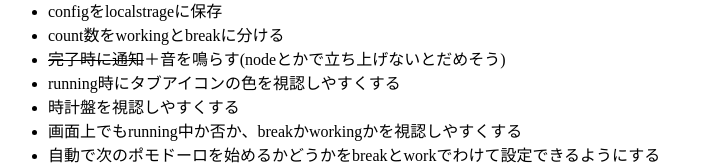
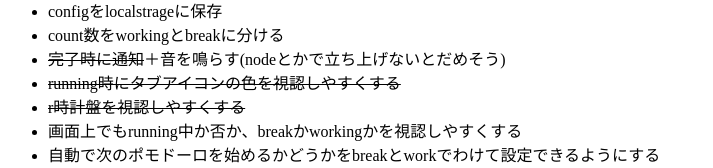
Before and after one commit to massirohuyu/asobiba, a website: page docs/pomodoro.html in a window 1280 px wide. Shown: the part 554-722 px from the top of the page, without its empty margins (0-713 px from the left). Drawn offline with nearby package versions, Linux system fonts and the light colour scheme.

Commit message:
[clean] タスクチェック

```diff
--- a/docs/pomodoro.html
+++ b/docs/pomodoro.html
@@ -62,8 +62,8 @@
               <li>configをlocalstrageに保存</li>
               <li>count数をworkingとbreakに分ける</li>
               <li><del>完了時に通知</del>＋音を鳴らす(nodeとかで立ち上げないとだめそう)</li>
-              <li>running時にタブアイコンの色を視認しやすくする</li>
-              <li>時計盤を視認しやすくする</li>
+              <li><del>running時にタブアイコンの色を視認しやすくする</del></li>
+              <li><del>r時計盤を視認しやすくする</del></li>
               <li>画面上でもrunning中か否か、breakかworkingかを視認しやすくする</li>
               <li>自動で次のポモドーロを始めるかどうかをbreakとworkでわけて設定できるようにする</li>
               <li>ページ遷移時に警告ダイアログを表示</li>
```
